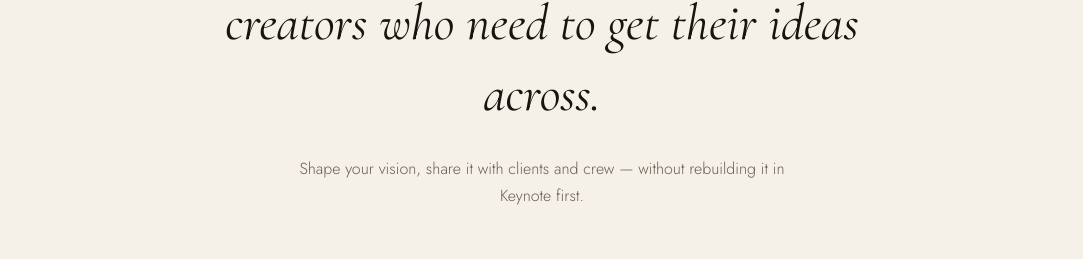
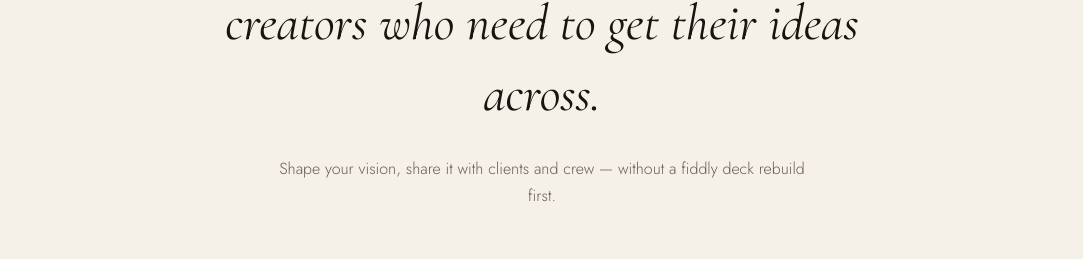
Before and after one commit to PerryBradley/storyboard, a plain HTML site: page index.html in a window 1280 px wide. Shown: the part 1924-2183 px from the top of the page, without its empty margins (98-1181 px from the left). Drawn offline with Linux system fonts and the light colour scheme.

Commit message:
Update tagline copy

```diff
--- a/index.html
+++ b/index.html
@@ -526,7 +526,7 @@
 <!-- TAGLINE -->
 <div class="tagline-bar reveal">
   <h2>Built by a working director,<br>for commercial directors and content creators who need to get their ideas across.</h2>
-  <p>Shape your vision, share it with clients and crew — without rebuilding it in Keynote first.</p>
+  <p>Shape your vision, share it with clients and crew — without a fiddly deck rebuild first.</p>
 </div>
 
 <!-- FEATURES -->
```
